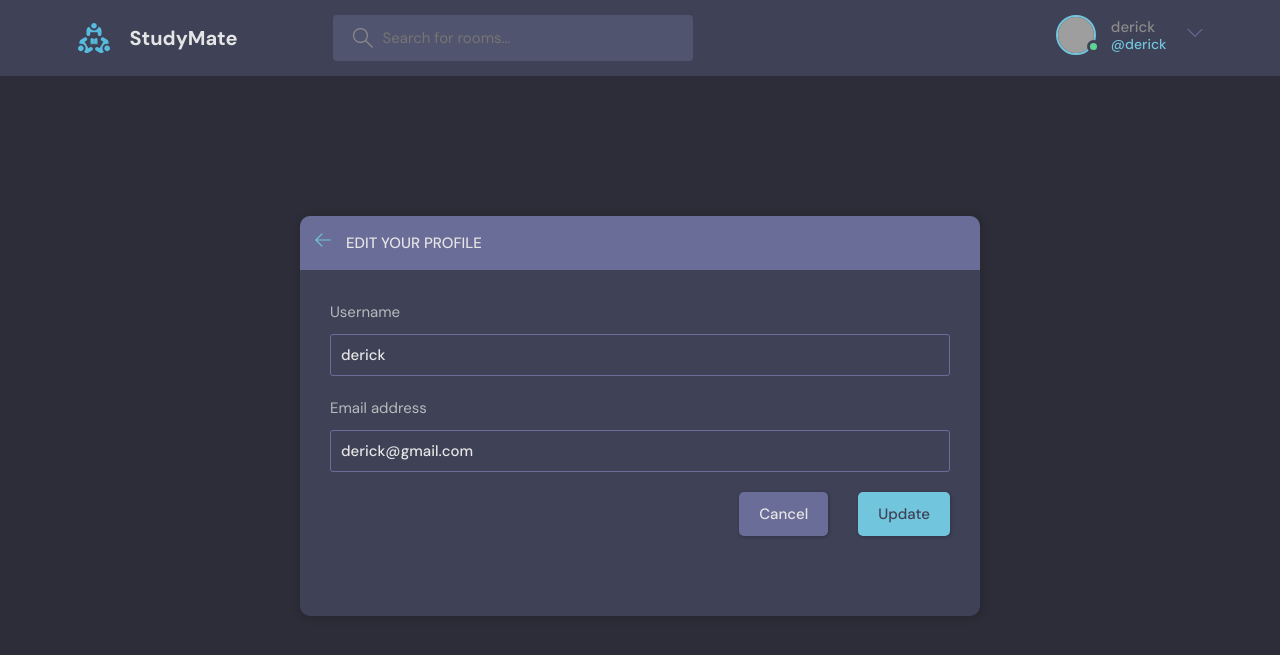
After one commit to DerickMghanga/DJANGO-Developers-Online-Forum-App, a Django app: page /update-user/ in a window 1280 px wide. The commit adds this page. Shown: the top 655 px of the page. Run offline with Django 5.2, Linux system fonts and the light colour scheme; a user stored in the database is signed in; grey boxes are pictures that could not be loaded.

Commit message:
update user details functionality and UI

```diff
--- a/studyMate/base/forms.py
+++ b/studyMate/base/forms.py
@@ -1,5 +1,6 @@
 from django.forms import ModelForm
 from .models import Room
+from django.contrib.auth.models import User #built-in db table Django Framework
 
 
 class RoomForm(ModelForm):
@@ -7,3 +8,9 @@ class RoomForm(ModelForm):
         model = Room
         fields = '__all__'  #creates form fields based on attributes in 'Room' model
         exclude = ['host', 'participants']  # exclude a field in the form
+
+
+class UserForm(ModelForm):
+    class Meta:
+        model = User
+        fields = ['username', 'email']
--- a/studyMate/base/templates/base/profile.html
+++ b/studyMate/base/templates/base/profile.html
@@ -18,7 +18,11 @@
         <div class="profile__info">
           <h3>{{user}}</h3>
           <p>@{{user.username}}</p>
-          <a href="edit-user.html" class="btn btn--main btn--pill">Edit Profile</a>
+
+          {% if request.user == user %}
+          <a href="{% url 'update-user' %}" class="btn btn--main btn--pill">Edit Profile</a>
+          {% endif %}
+
         </div>
         <div class="profile__about">
           <h3>About</h3>
--- a/studyMate/base/templates/base/room_form.html
+++ b/studyMate/base/templates/base/room_form.html
@@ -69,7 +69,7 @@
 
           <div class="form__action">
             <a class="btn btn--dark" href="index.html">Cancel</a>
-            <button class="btn btn--main" type="submit">Create Room</button>
+            <button class="btn btn--main" type="submit">Submit</button>
           </div>
         </form>
       </div>
--- /dev/null
+++ b/studyMate/base/templates/base/update-user.html
@@ -0,0 +1,44 @@
+{% extends 'main.html' %}
+
+{% block content %}
+<main class="update-account layout">
+    <div class="container">
+        <div class="layout__box">
+            <div class="layout__boxHeader">
+                <div class="layout__boxTitle">
+                    <a href="{% url 'user-profile' request.user.id %}">
+                        <svg version="1.1" xmlns="http://www.w3.org/2000/svg" width="32" height="32"
+                            viewBox="0 0 32 32">
+                            <title>arrow-left</title>
+                            <path
+                                d="M13.723 2.286l-13.723 13.714 13.719 13.714 1.616-1.611-10.96-10.96h27.625v-2.286h-27.625l10.965-10.965-1.616-1.607z">
+                            </path>
+                        </svg>
+                    </a>
+                    <h3>Edit your profile</h3>
+                </div>
+            </div>
+            <div class="layout__body">
+                <form class="form" action="" method="POST">
+                  {% csrf_token %}
+
+                  {% for field in form %}
+                  <div class="form__group">
+                      <label for="profile_pic">{{field.label}}</label>
+                      {{field}}
+                  </div>
+                  {% endfor %}
+
+
+
+                  <div class="form__action">
+                      <a class="btn btn--dark" href="{% url 'user-profile' request.user.id %}">Cancel</a>
+                      <button class="btn btn--main" type="submit">Update</button>
+                  </div>
+                </form>
+            </div>
+        </div>
+    </div>
+  </div>
+</main>
+{% endblock content %}
--- a/studyMate/base/urls.py
+++ b/studyMate/base/urls.py
@@ -13,4 +13,5 @@ urlpatterns = [
     path('update-room/<str:pk>/', views.updateRoom, name='update-room'),
     path('delete-room/<str:pk>/', views.deleteRoom, name='delete-room'),
     path('delete-message/<str:pk>/', views.deleteMessage, name='delete-message'),
+    path('update-user/', views.updateUser, name='update-user'),
 ]
--- a/studyMate/base/views.py
+++ b/studyMate/base/views.py
@@ -7,7 +7,7 @@ from django.contrib.auth import authenticate, login, logout  # in-built in Djang
 from django.contrib.auth.forms import UserCreationForm #in-built to help create new Users
 from django.http import HttpResponse
 from .models import Room, Topic, Message
-from .forms import RoomForm
+from .forms import RoomForm, UserForm
 
 # Create your views here.
 
@@ -180,3 +180,15 @@ def deleteMessage(request, pk):
         message.delete()
         return redirect('home')
     return render(request, 'base/delete.html', {'obj': message})
+
+
+@login_required(login_url='/login')
+def updateUser(request):
+    user = request.user
+    form = UserForm(instance=user)
+    if request.method == 'POST':
+        form = UserForm(request.POST, instance=user)
+        if form.is_valid():
+            form.save()
+            return redirect('user-profile', pk=user.id)   # after updating take user back to their profile
+    return render(request, 'base/update-user.html', {'form':form})
--- a/studyMate/templates/navbar.html
+++ b/studyMate/templates/navbar.html
@@ -59,7 +59,7 @@
 
 
       <div class="dropdown-menu">
-        <a href="settings.html" class="dropdown-link"
+        <a href="{% url 'update-user' %}" class="dropdown-link"
           ><svg
             version="1.1"
             xmlns="http://www.w3.org/2000/svg"
```
Also changed, not shown: studyMate/db.sqlite3.
